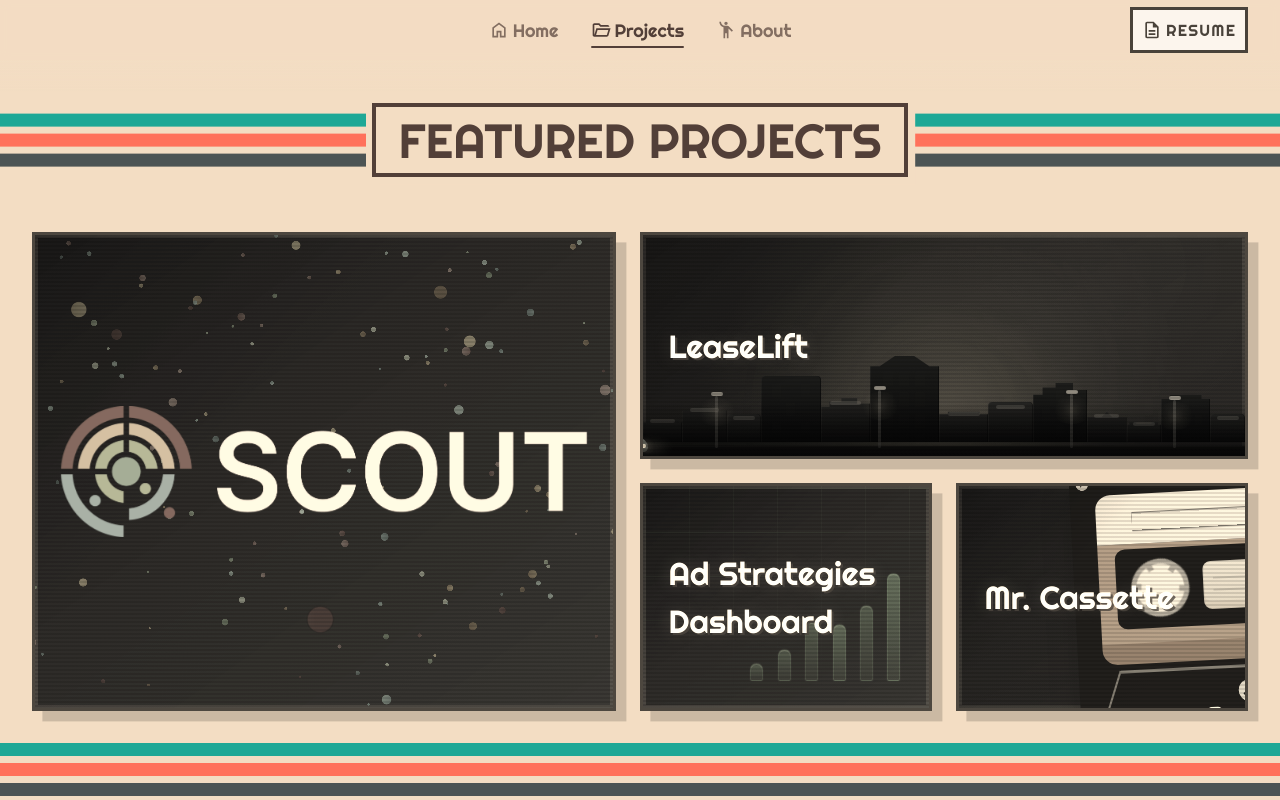
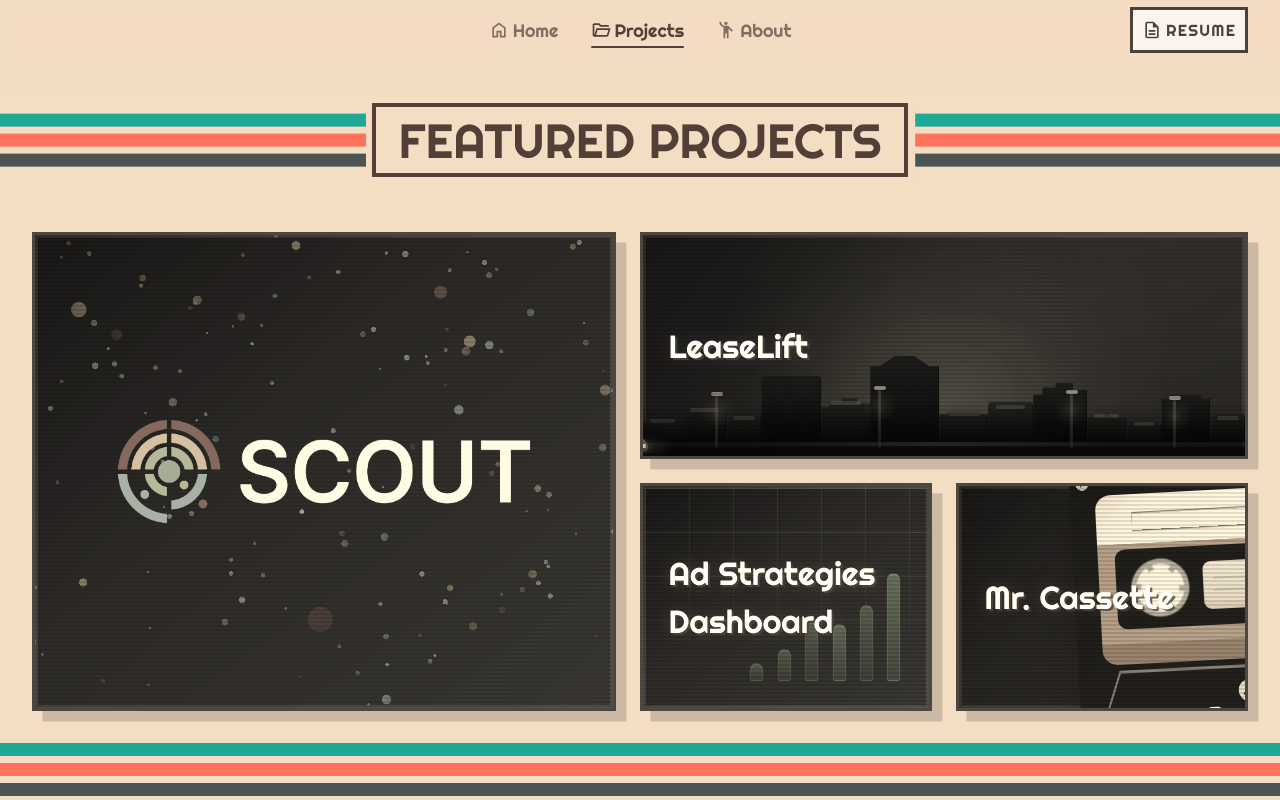
Before and after one commit to evanlunceford/resume-website, a React (Vite) app in the folder src/frontend/: page /projects in a window 1280 px wide. Built offline with nearby package versions, Linux system fonts and the light colour scheme.

Commit message:
minor fixes

```diff
--- a/src/frontend/src/css/components/AdStrategiesBackground.css
+++ b/src/frontend/src/css/components/AdStrategiesBackground.css
@@ -9,8 +9,8 @@
   position: absolute;
   inset: 0;
   background-image:
-    linear-gradient(rgba(11, 190, 68, 0.32) 1px, transparent 1px),
-    linear-gradient(90deg, rgba(11, 190, 68, 0.12) 1px, transparent 1px);
+    linear-gradient(rgba(11, 190, 68, 0.62) 1px, transparent 1px),
+    linear-gradient(90deg, rgba(11, 190, 68, 0.32) 1px, transparent 1px);
   background-size: 44px 44px;
   background-position: 0 0;
   mask-image: linear-gradient(180deg, rgba(0, 0, 0, 0.65), transparent 92%);
--- a/src/frontend/src/css/pages/Projects.css
+++ b/src/frontend/src/css/pages/Projects.css
@@ -338,6 +338,15 @@
   grid-area: wide;
 }
 
+.featured-project-card--logo-only .project-card-header {
+  padding: clamp(1rem, 2vw, 1.75rem);
+}
+
+.featured-project-card--logo-only .project-card-logo {
+  max-width: calc(100% - clamp(2rem, 5vw, 4.5rem));
+  margin-inline: auto;
+}
+
 .featured-project-card--compact:nth-of-type(3) {
   grid-area: small-left;
 }
--- a/src/frontend/src/pages/Projects.tsx
+++ b/src/frontend/src/pages/Projects.tsx
@@ -59,7 +59,7 @@ export default function Projects() {
               <button
                 key={project.id}
                 type="button"
-                className={`project-card project-card-button featured-project-card ${featuredProjectSlotClasses[index] ?? "featured-project-card--compact"}`}
+                className={`project-card project-card-button featured-project-card ${featuredProjectSlotClasses[index] ?? "featured-project-card--compact"}${project.logoOnly ? " featured-project-card--logo-only" : ""}`}
                 style={{ '--card-hue': `${project.hue ?? 0}deg` } as React.CSSProperties}
                 onClick={() => setSelectedProjectId(project.id)}
               >
```
